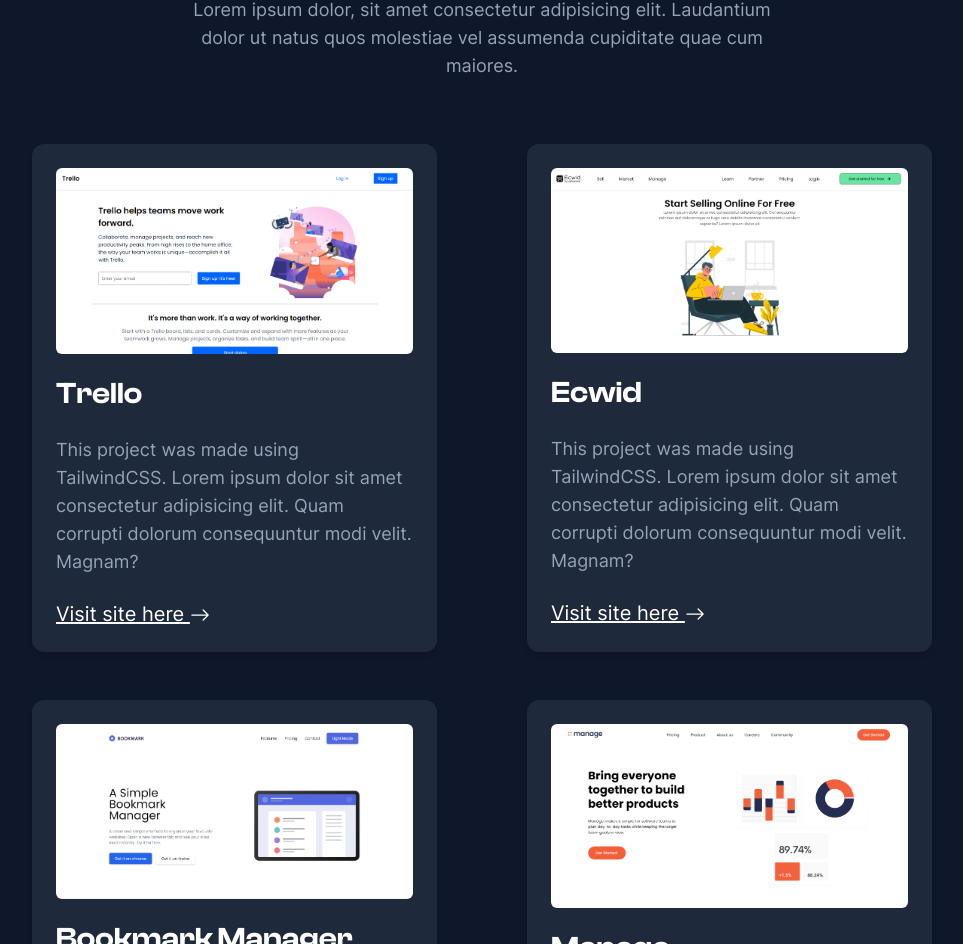
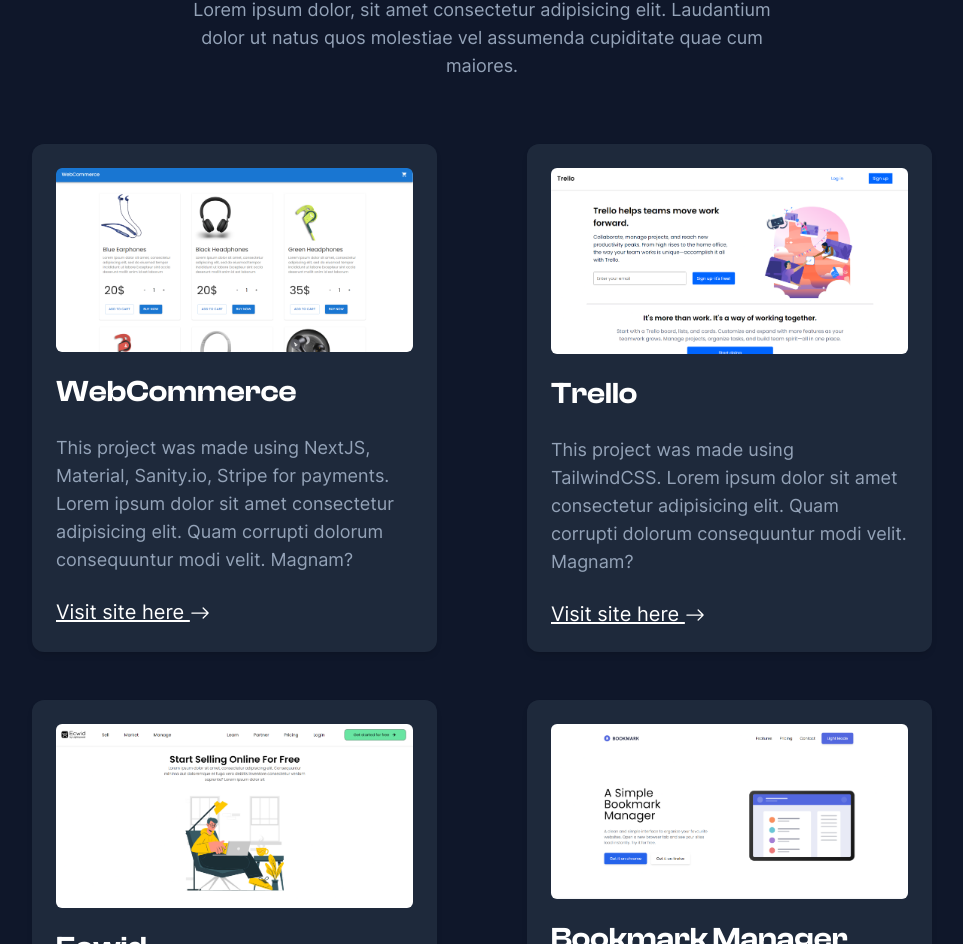
Before and after one commit to suzan-rana/portfolio, a Next.js app: page / in a window 1280 px wide. Shown: the part 1115-2059 px from the top of the page, without its empty margins (158-1121 px from the left). Built offline with nearby package versions, Linux system fonts and the light colour scheme.

Commit message:
added webcommerce to the project

```diff
--- a/components/Projects.jsx
+++ b/components/Projects.jsx
@@ -1,6 +1,7 @@
 import React from "react";
 import Image from "next/image";
 import Trello from "../public/images/trello.png";
+import Webcommerce from "../public/images/webcommerce.png";
 import Ecwid from "../public/images/ecwid.png";
 import BookmarkManager from "../public/images/bookmarkManager.png";
 import Manage from "../public/images/manage.png";
@@ -19,6 +20,23 @@
       </p>
       {/* boxes=================== */}
       <div className="flex flex-col lg:justify-between my-12 flex-wrap gap-12 md:flex-row   ">
+      <div className="w-[100%] shadow-md rounded-xl overflow-hidden px-6 py-6 lg:w-[45%] bg-white bg-opacity-50 backdrop-filter backdrop-blur-lg dark:bg-slate-800 ">
+          <Image alt="trello" src={Webcommerce} className="rounded-md" />
+          <h3 className="text-3xl font-semibold font-clashDisplay mt-4">
+            WebCommerce
+          </h3>
+          <p className="py-6 md:text-lg dark:text-slate-400  ">
+            This project was made using NextJS, Material, Sanity.io, Stripe for payments. Lorem ipsum dolor sit amet
+            consectetur adipisicing elit. Quam corrupti dolorum consequuntur
+            modi velit. Magnam?
+          </p>
+          <a rel="noreferrer"
+            href="https://webcommerce-nine.vercel.app/" target="_blank"
+            className=" underline hover:no-underline text-xl"
+          >
+            Visit site here <BsArrowRight className="inline" />
+          </a>
+        </div>
         <div className="w-[100%] shadow-md rounded-xl overflow-hidden px-6 py-6 lg:w-[45%] bg-white bg-opacity-50 backdrop-filter backdrop-blur-lg dark:bg-slate-800 ">
           <Image alt="trello" src={Trello} className="rounded-md" />
           <h3 className="text-3xl font-semibold font-clashDisplay mt-4">
```
Also changed, not shown: public/images/webcommerce.png (added), 1 other file (tests, documents, lock files or other folders).
